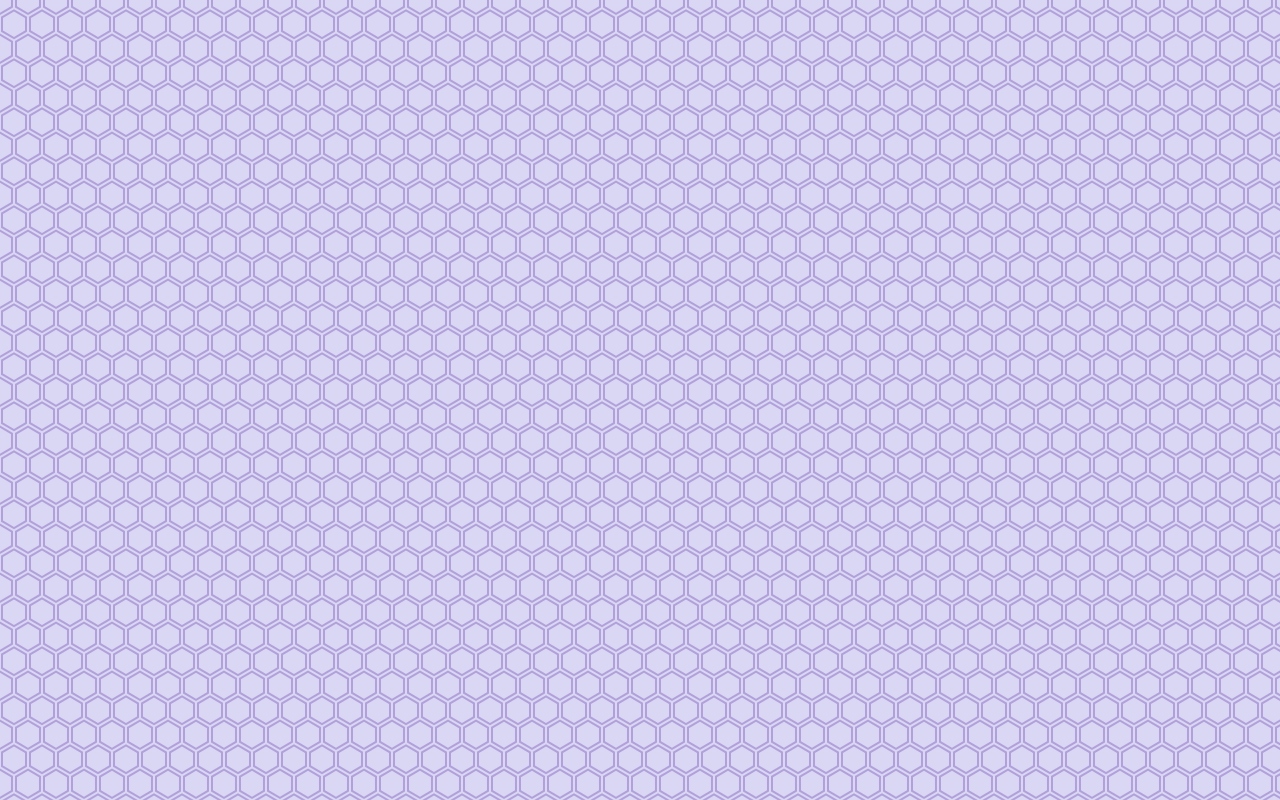
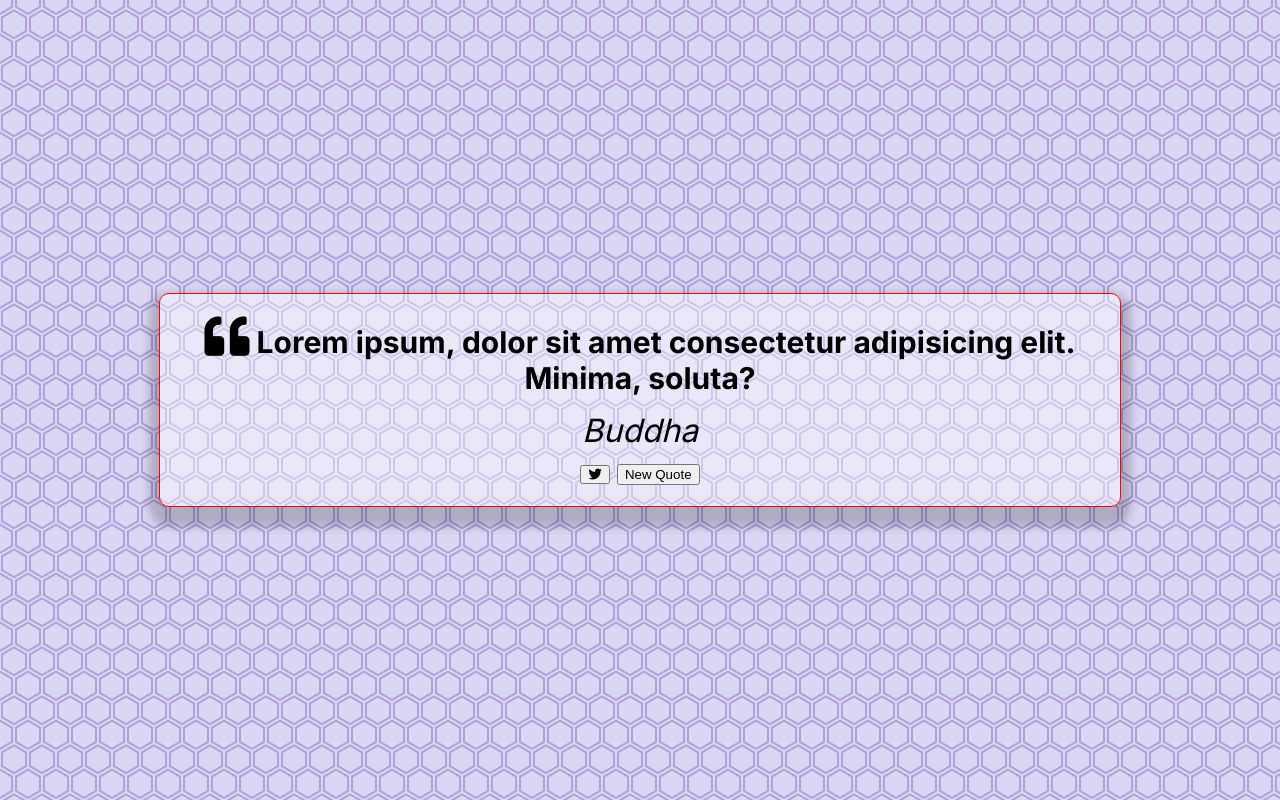
Before and after one commit to ShreyasPrabhu26/QuoteQuest, a plain HTML site: page index.html in a window 1280 px wide. Drawn offline with Linux system fonts and the light colour scheme; a web font is replaced by a local one.

Commit message:
Styling and Html Elements

```diff
--- a/index.html
+++ b/index.html
@@ -7,10 +7,33 @@
     <link rel="icon" type="image/png" href="favicon.png">
     <link rel="stylesheet" href="https://cdnjs.cloudflare.com/ajax/libs/font-awesome/5.10.2/css/all.min.css" />
     <link rel="stylesheet" href="style.css">
-    <script src="script.js"></script>
+    <script defer src="script.js"></script>
 </head>
 
 <body>
+    <div class="quote-container">
+        <div class="quote-text">
+            <i class="fas fa-quote-left"></i>
+            <span id="quote">Lorem ipsum, dolor sit amet consectetur adipisicing elit. Minima, soluta?
+            </span>
+            <!-- Author -->
+            <div class="quote-author">
+                <span id="author">Buddha</span>
+            </div>
+            <!-- Buttons -->
+            <div class="button-container">
+
+                <button class="twitter-button" id="twitter" title="Tweet This">
+                    <i class="fab fa-twitter"></i>
+                </button>
+                <button id="new-quote">
+                    New Quote
+                </button>
+
+            </div>
+        </div>
+    </div>
+
 
 </body>
 
--- a/style.css
+++ b/style.css
@@ -2,6 +2,7 @@
 
 html {
   box-sizing: border-box;
+  font-size: 62.5%;
 }
 
 body {
@@ -16,7 +17,7 @@ body {
   /* Font */
   font-family: "Bai Jamjuree", sans-serif;
   font-family: "Inter", sans-serif;
-  font-weight: 600;
+  font-weight: 700;
 
   /* Center Everything */
   text-align: center;
@@ -24,3 +25,41 @@ body {
   align-items: center;
   justify-content: center;
 }
+
+.quote-container {
+  border: 1px solid red;
+  width: auto;
+  max-width: 900px;
+  padding: 20px 30px;
+  border-radius: 10px;
+  background-color: rgba(255, 255, 255, 0.4);
+  box-shadow: 0 10px 10px 10px rgba(0, 0, 0, 0.2);
+}
+
+.quote-text {
+  font-size: 3rem;
+}
+
+.long-quote {
+  font-size: 3.2rem;
+}
+
+.fa-quote-left {
+  font-size: 4.5rem;
+}
+
+.quote-author {
+  margin-top: 15px;
+  font-size: 3.2rem;
+  font-weight: 400;
+  font-style: italic;
+}
+
+@media screen and (max-width: 1000px) {
+  .quote-container {
+    margin: auto 10px;
+  }
+  .quote-text {
+    font-size: 2.5rem;
+  }
+}
```
